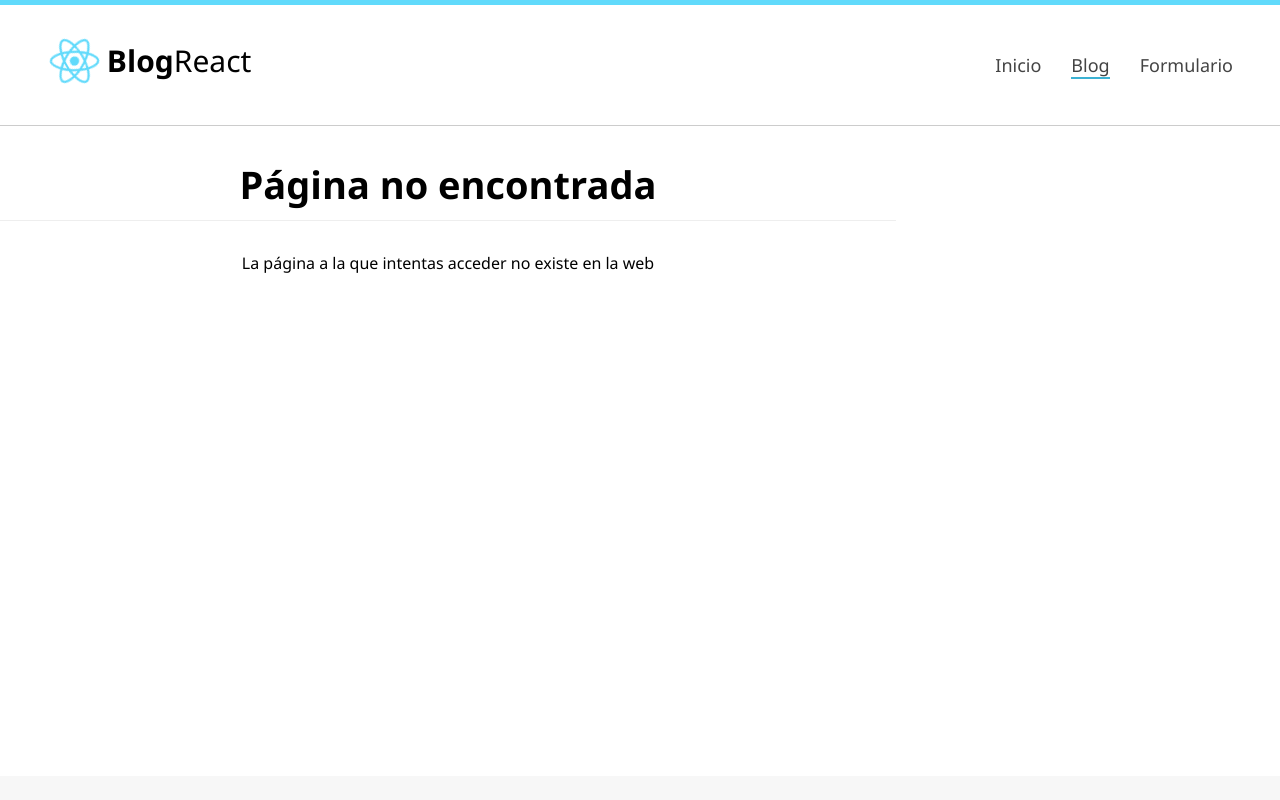
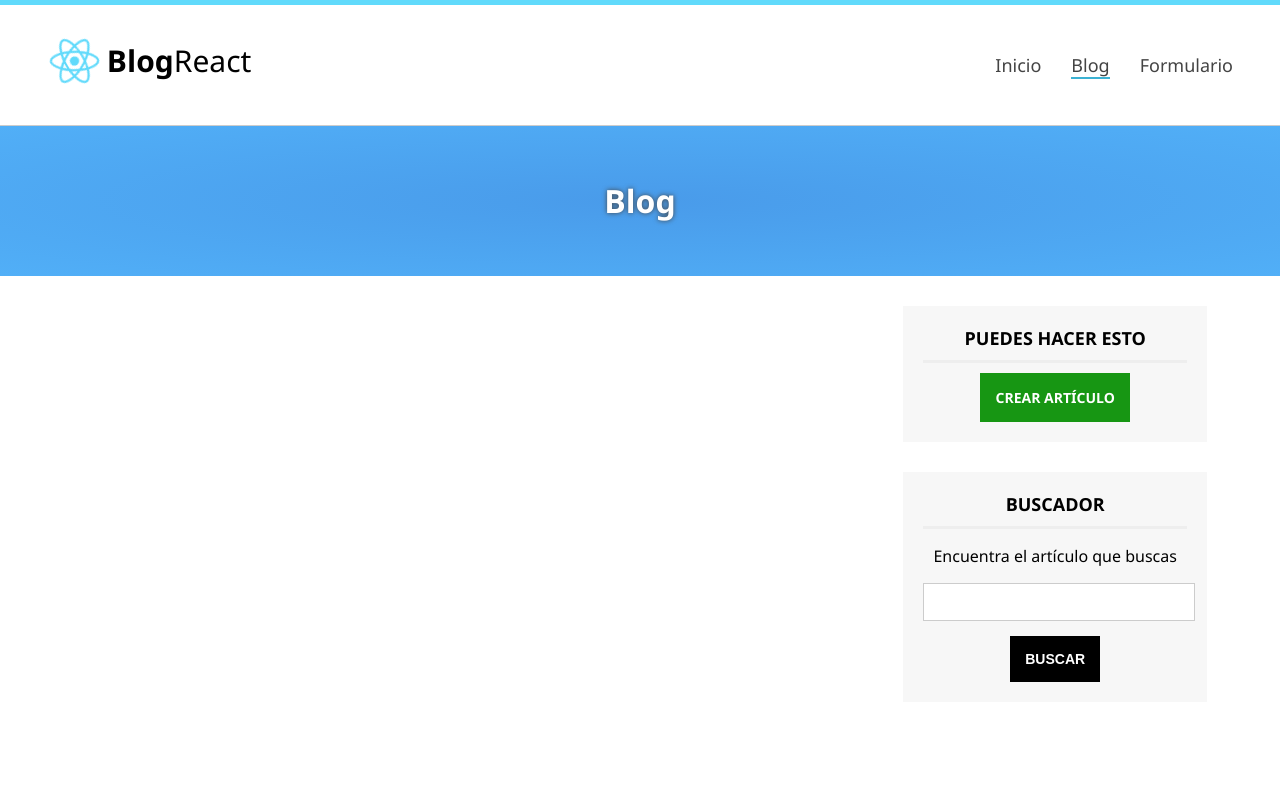
Before and after one commit to MaikolSoro/Blog-React, a React (Create React App) app in the folder blogreact/: page /blog in a window 1280 px wide. Shown: the top 800 px of the page. Built offline with nearby package versions, Linux system fonts and the light colour scheme.

Commit message:
crear el componente blog y modifcar el sidebar con sus props y el slider

```diff
--- a/blogreact/src/Router.js
+++ b/blogreact/src/Router.js
@@ -8,6 +8,7 @@ import Header from "./components/Header";
 import Footer from "./components/Footer";
 import SeccionPruebas from "./components/SeccionPruebas";
 import Home from "./components/Home";
+import Blog from "./components/Blog";
 class Router extends Component {
   render() {
     return (
@@ -18,6 +19,7 @@ class Router extends Component {
         <Switch>
           <Route exact path="/" component={Home} />
           <Route exact path="/home" component={Home} />
+          <Route exact path="/blog" component={Blog} />
           <Route exact path="/ruta-prueba" component={MiComponente} />
 
           <Route component={Error} />
--- /dev/null
+++ b/blogreact/src/components/Blog.js
@@ -0,0 +1,25 @@
+import React, { Component } from "react";
+import Slider from "./Slider";
+import Sidebar from "./Sidebar";
+
+class Blog extends Component {
+  render() {
+    return (
+      <div id="blog">
+        <Slider  title ="Blog"
+                 size="slider-small"/>
+        <div className="center">
+          <div id="content">
+           {/*Listado de articulos que vendran desde la api*/}
+          </div>
+          <Sidebar
+          blog="true"
+
+          />
+        </div>
+      </div>
+    );
+  }
+}
+
+export default Blog;
--- a/blogreact/src/components/Home.js
+++ b/blogreact/src/components/Home.js
@@ -6,7 +6,8 @@ class Home extends Component {
   render() {
     return (
       <div id="home">
-        <Slider />
+        <Slider title="Bienvenido al blog de Michael Soro"
+        btn="Ir al blog"/>
         <div className="center">
           <div id="content">
             <h1 className="subheader">Últimos articulos</h1>
--- a/blogreact/src/components/Sidebar.js
+++ b/blogreact/src/components/Sidebar.js
@@ -1,27 +1,29 @@
-import React, { Component }  from "react";
+import React, { Component } from "react";
 
 class Sidebar extends Component {
+  render() {
+    return (
 
+      <aside id="sidebar">
 
-    render(){
-
-        return(
-            <aside id="sidebar">
+        {this.props.blog === "true" &&
           <div id="nav-blog" class="sidebar-item">
             <h3>Puedes hacer esto</h3>
-                <a href="#" class="btn btn-success">Crear artículo</a>
+            <a href="#" class="btn btn-success">
+              Crear artículo
+            </a>
           </div>
+        }
 
         <div id="search" class="sidebar-item">
           <h3>Buscador</h3>
           <p>Encuentra el artículo que buscas</p>
           <form>
-                        <input type="text" name="search"/>
-                        <input type="submit" name="submit" value="Buscar" class="btn"/>
+            <input type="text" name="search" />
+            <input type="submit" name="submit" value="Buscar" class="btn" />
           </form>
         </div>
       </aside>
-
     );
   }
 }
--- a/blogreact/src/components/Slider.js
+++ b/blogreact/src/components/Slider.js
@@ -6,9 +6,12 @@ class Slider extends Component{
     render(){
 
         return(
-            <div id="slider" class="slider-big">
-                <h1>Bienvenido al blog de react con Michael Soro </h1>
-                    <a href="#" class="btn-white">Ir al blog</a>
+            <div id="slider" className={this.props.size}>
+                <h1>{this.props.title}</h1>
+                {this.props.btn &&
+                    <a href="#" className="btn-white">{this.props.btn}</a>
+
+                }
             </div>
         );
     }
```
Lines whose indentation alone changed are shown as unchanged.
